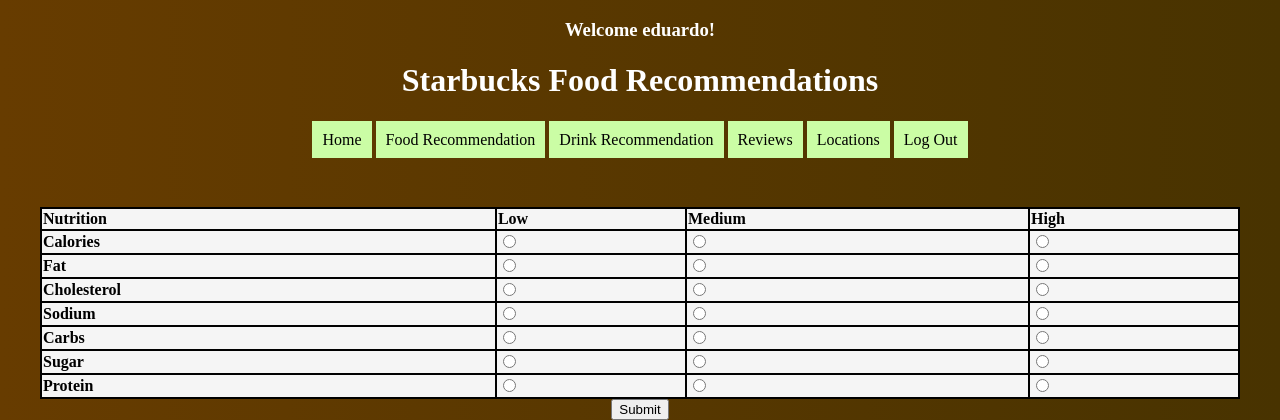
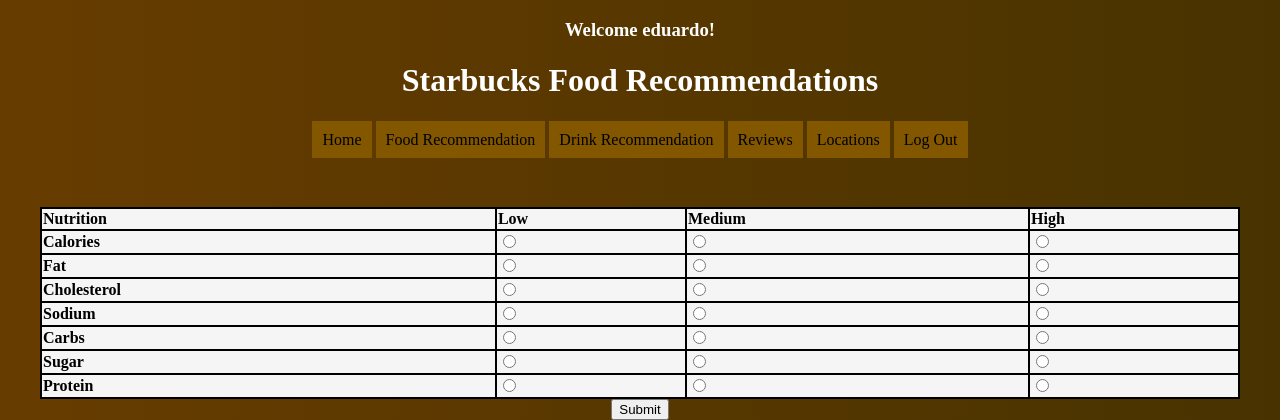
Before and after one commit to rchazen/StarbucksReccomendation, a Flask app: page /FoodReccomendation in a window 1280 px wide. Shown: the top 420 px of the page. Run offline with Flask 2, Linux system fonts and the light colour scheme; a user stored in the database is signed in; data comes from the database, SQL or seed files in the repository.

Commit message:
Adding CSS changes pt 2

```diff
--- a/static/style.css
+++ b/static/style.css
@@ -21,18 +21,22 @@
 li {
     display: inline;
     padding: 10px;
-    background-color: #cbfda5;
+    background-color: #825700;
+    color: white;
 
   }
 ul {
     text-align: center;
     padding: 10px;
+    color: white;
+
 }
 li a{
     color: rgb(0, 0, 0)
+
 }
 li:hover {
-    background-color: #4b7649;
+    background-color: #a27200;
   }
 .table_container{
     width: auto;
@@ -58,11 +62,11 @@
 }
 
 button:focus{
-    background: #4b7649;
+    background: #b28b00;
 }
 
 button:hover {
-    background-color: #6d846e;
+    background-color: #936804;
 }
 
 h1,h2,h3,h4,h5,h6, p{
```
